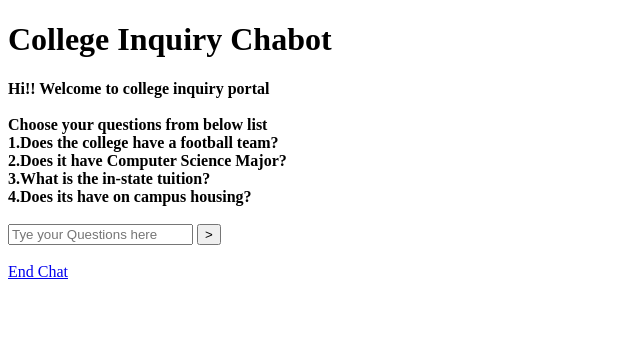
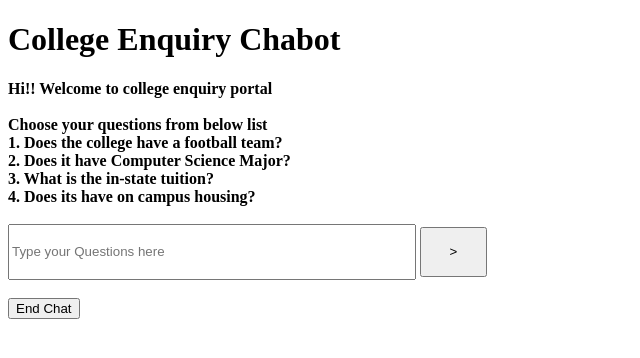
Before and after one commit to sushmakasarla/gcp_chatbot, a Flask app: page /startenquiry in a window 1280 px wide. Shown: the top 358 px of the page, without its empty margins (0-640 px from the left). Run offline with Flask 2, Linux system fonts and the light colour scheme.

Commit message:
update in html

```diff
--- a/main.py
+++ b/main.py
@@ -63,18 +63,18 @@ ChatWindowHTMLFirst = """
           <div class="container">
            <label for="ufname"><strong>Hi!! Welcome to college inquiry portal</strong></label></br></br>
     	  <label for="ufname"><strong>Choose your questions from below list</strong></label></br>
-    	  <label for="ufname"><strong>1.Does the college have a football team?</strong></label></br>
-    	  <label for="ufname"><strong>2.Does it have Computer Science Major?</strong></label></br>
-    	  <label for="ufname"><strong>3.What is the in-state tuition?</strong></label></br>
-    	  <label for="ufname"><strong>4.Does its have on campus housing?</strong></label></br>
+    	  <label for="ufname"><strong>1. Does the college have a football team?</strong></label></br>
+    	  <label for="ufname"><strong>2. Does it have Computer Science Major?</strong></label></br>
+    	  <label for="ufname"><strong>3. What is the in-state tuition?</strong></label></br>
+    	  <label for="ufname"><strong>4. Does its have on campus housing?</strong></label></br>
     """
 
 ChatWindowHTMLLast = """
     </br>
     </div>
     	<div class="text-box">
-            <input type="text" name="question" id="message" autocomplete="off" placeholder="Tye your Questions here">
-    	  <input class="send-button" type="submit" value=">">
+            <input type="text" style="width:300pt;height:50px" name="question" id="message" autocomplete="off" placeholder="Type your Questions here">
+    	  <input class="send-button" style="width:50pt;height:50px" type="submit" value=">">
           </div></br>
            <a href='/endchat' align='center'">End Chat</a>
     	</div>
--- a/templates/Chat.html
+++ b/templates/Chat.html
@@ -3,24 +3,24 @@
   <title>College Enquiry Chabot</title>
   <body>
     <form action="{{url_for('chatbotsystem')}}" method="POST">
-      <h1>College Inquiry Chabot</h1>
+      <h1>College Enquiry Chabot</h1>
       <div class="icon">
 	 <i class="fas fa-user-circle"></i>
       </div>
       <div class="formcontainer">
       <div class="container">
-       <label for="ufname"><strong>Hi!! Welcome to college inquiry portal</strong></label></br></br>
+       <label for="ufname"><strong>Hi!! Welcome to college enquiry portal</strong></label></br></br>
 	  <label for="ufname"><strong>Choose your questions from below list</strong></label></br>
-	  <label for="ufname"><strong>1.Does the college have a football team?</strong></label></br>
-	  <label for="ufname"><strong>2.Does it have Computer Science Major?</strong></label></br>
-	  <label for="ufname"><strong>3.What is the in-state tuition?</strong></label></br>
-	  <label for="ufname"><strong>4.Does its have on campus housing?</strong></label></br>
+	  <label for="ufname"><strong>1. Does the college have a football team?</strong></label></br>
+	  <label for="ufname"><strong>2. Does it have Computer Science Major?</strong></label></br>
+	  <label for="ufname"><strong>3. What is the in-state tuition?</strong></label></br>
+	  <label for="ufname"><strong>4. Does its have on campus housing?</strong></label></br>
       </div></div><br>
 	<div class="text-box">
-       <input type="text" name="question" id="message" autocomplete="off" placeholder="Tye your Questions here">
-	  <input class="send-button" type="submit" value=">">
+       <input type="text" style="width:300pt;height:50px" name="question" id="message" autocomplete="off" placeholder="Type your Questions here">
+	  <input class="send-button" style="width:50pt;height:50px" type="submit" value=">">
       </div><br>
-	  <a href="{{url_for('endchat')}}" align='center'">End Chat</a>
+	  <button href="{{url_for('endchat')}}" align='center'">End Chat</button>
 	</div>
 
     </form>
```
